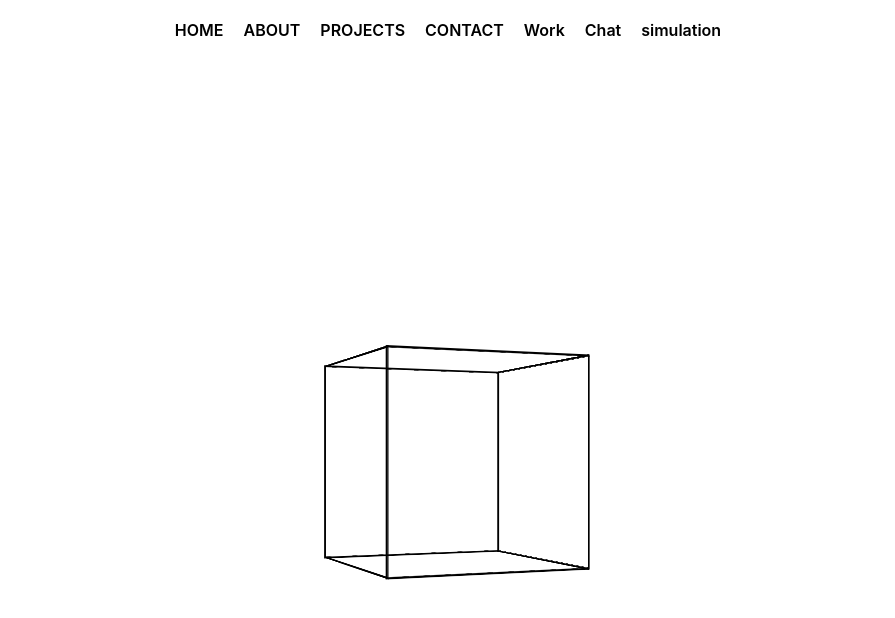
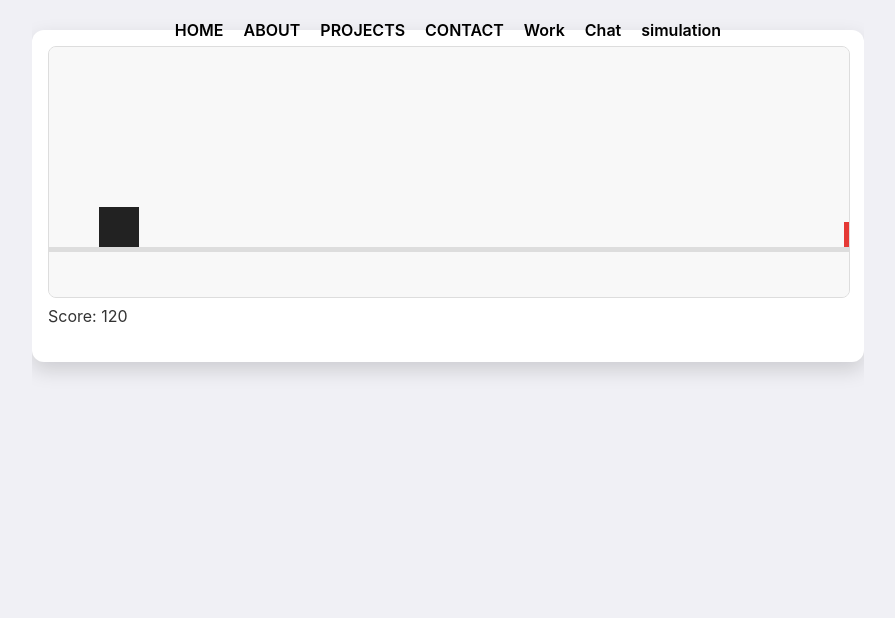
Before and after one commit to RevaLaxmi/RevaWP, a Next.js app: page /contact in a window 1280 px wide. Shown: the top 618 px of the page, without its empty margins (192-1087 px from the left). Built offline with nearby package versions, Linux system fonts and the light colour scheme; a web font is replaced by a local one.

Commit message:
first version of dino game

```diff
--- a/src/app/contact/page.tsx
+++ b/src/app/contact/page.tsx
@@ -2,7 +2,7 @@
 "use client";
 
 import React, { useState, useEffect } from "react";
-import Cube from "@/components/cube";
+import Cube from "@/components/Game";
 import SurpriseMode from "@/components/surprisemode";
 
 const ContactPage: React.FC = () => {
--- a/src/app/simulation/page.tsx
+++ b/src/app/simulation/page.tsx
@@ -1,3 +1,4 @@
+// page.tsx -> simulation
 "use client";
 
 import React from "react";
--- /dev/null
+++ b/src/components/Game.css
@@ -0,0 +1,40 @@
+body {
+  margin: 0;
+  padding: 0;
+  font-family: -apple-system, BlinkMacSystemFont, 'Segoe UI', Roboto, Helvetica, Arial, sans-serif;
+  background: #f0f0f5;
+  display: flex;
+  justify-content: center;
+  align-items: center;
+  height: 100vh;
+}
+
+.game-wrapper {
+  position: relative;
+  width: 800px;
+  height: 300px;
+  background: white;
+  border-radius: 12px;
+  box-shadow: 0 8px 20px rgba(0, 0, 0, 0.15);
+  padding: 1rem;
+}
+
+canvas {
+  display: block;
+  border-radius: 8px;
+  border: 1px solid #ddd;
+  background: #f8f8f8;
+}
+
+.hud {
+  margin-top: 0.5rem;
+  display: flex;
+  justify-content: space-between;
+  font-size: 16px;
+  color: #333;
+}
+
+.game-over {
+  color: #e53935;
+  font-weight: bold;
+}
--- /dev/null
+++ b/src/components/Game.jsx
@@ -0,0 +1,126 @@
+import React, { useRef, useEffect, useState } from 'react';
+import './Game.css';
+
+const Game = () => {
+  const canvasRef = useRef(null);
+  const [isGameOver, setGameOver] = useState(false);
+  const [score, setScore] = useState(0);
+
+  useEffect(() => {
+    const canvas = canvasRef.current;
+    const ctx = canvas.getContext('2d');
+
+    const dino = { x: 50, y: 150, width: 40, height: 40, vy: 0, jumping: false };
+    const gravity = 1.5;
+    const ground = 200;
+    let obstacles = [];
+    let gameSpeed = 5;
+    let animationId;
+
+    const jump = () => {
+      if (!dino.jumping) {
+        dino.vy = -20;
+        dino.jumping = true;
+      }
+    };
+
+    const createObstacle = () => {
+      obstacles.push({
+        x: canvas.width,
+        y: ground - 25,
+        width: 20,
+        height: 25
+      });
+    };
+
+    const reset = () => {
+      setScore(0);
+      setGameOver(false);
+      obstacles = [];
+      dino.y = ground - dino.height;
+      dino.vy = 0;
+      dino.jumping = false;
+      gameSpeed = 5;
+      animate();
+    };
+
+    const animate = () => {
+      ctx.clearRect(0, 0, canvas.width, canvas.height);
+
+      // Background
+      ctx.fillStyle = '#f8f8f8';
+      ctx.fillRect(0, 0, canvas.width, canvas.height);
+
+      // Ground
+      ctx.fillStyle = '#ddd';
+      ctx.fillRect(0, ground, canvas.width, 5);
+
+      // Dino physics
+      dino.y += dino.vy;
+      dino.vy += gravity;
+
+      if (dino.y > ground - dino.height) {
+        dino.y = ground - dino.height;
+        dino.vy = 0;
+        dino.jumping = false;
+      }
+
+      // Draw dino
+      ctx.fillStyle = '#222';
+      ctx.fillRect(dino.x, dino.y, dino.width, dino.height);
+
+      // Handle obstacles
+      if (Math.random() < 0.02) createObstacle();
+
+      for (let i = 0; i < obstacles.length; i++) {
+        const obs = obstacles[i];
+        obs.x -= gameSpeed;
+
+        // Collision detection
+        if (
+          dino.x < obs.x + obs.width &&
+          dino.x + dino.width > obs.x &&
+          dino.y < obs.y + obs.height &&
+          dino.y + dino.height > obs.y
+        ) {
+          setGameOver(true);
+          cancelAnimationFrame(animationId);
+          return;
+        }
+
+        ctx.fillStyle = '#e53935';
+        ctx.fillRect(obs.x, obs.y, obs.width, obs.height);
+      }
+
+      // Remove off-screen
+      obstacles = obstacles.filter(obs => obs.x + obs.width > 0);
+
+      // Score
+      setScore(prev => prev + 1);
+
+      // Loop
+      animationId = requestAnimationFrame(animate);
+    };
+
+    document.addEventListener('keydown', (e) => {
+      if (e.code === 'Space') jump();
+      if (e.code === 'Enter' && isGameOver) reset();
+    });
+
+    reset();
+
+    return () => cancelAnimationFrame(animationId);
+  }, [isGameOver]);
+
+  return (
+    <div className="game-wrapper">
+      <canvas ref={canvasRef} width={800} height={250}></canvas>
+      <div className="hud">
+        <span>Score: {score}</span>
+        {isGameOver && <div className="game-over">Game Over! Press Enter to Restart</div>}
+      </div>
+    </div>
+  );
+};
+
+export default Game;
--- a/src/components/NeonGridWorld.tsx
+++ b/src/components/NeonGridWorld.tsx
@@ -1,32 +1,69 @@
-//NeonGridWorld.tsx
+import React, { useEffect, useRef } from "react";
 
+const NeonGridWorld: React.FC = () => {
+  const canvasRef = useRef<HTMLCanvasElement>(null);
 
-"use client";
+  useEffect(() => {
+    const canvas = canvasRef.current;
+    if (!canvas) return;
 
-import { Canvas } from "@react-three/fiber";
-import { OrbitControls } from "@react-three/drei";
-import FloatingShapes from "./FloatingShapes";
-import Particles from "./Particles";
-import Starfield from "./Starfield"; // Add this
+    const ctx = canvas.getContext("2d");
+    if (!ctx) return;
 
+    let width = (canvas.width = window.innerWidth);
+    let height = (canvas.height = window.innerHeight);
 
+    const resizeCanvas = () => {
+      width = canvas.width = window.innerWidth;
+      height = canvas.height = window.innerHeight;
+    };
+    window.addEventListener("resize", resizeCanvas);
 
-const NeonGridWorld = () => {
+    const gridSpacing = 40;
+    let offset = 0;
+
+    const drawGrid = () => {
+      ctx.clearRect(0, 0, width, height);
+      ctx.strokeStyle = "#00ffff";
+      ctx.lineWidth = 1;
+
+      for (let y = offset % gridSpacing; y < height; y += gridSpacing) {
+        ctx.beginPath();
+        ctx.moveTo(0, y);
+        ctx.lineTo(width, y);
+        ctx.stroke();
+      }
+
+      for (let x = offset % gridSpacing; x < width; x += gridSpacing) {
+        ctx.beginPath();
+        ctx.moveTo(x, 0);
+        ctx.lineTo(x, height);
+        ctx.stroke();
+      }
+
+      offset += 0.5;
+      requestAnimationFrame(drawGrid);
+    };
+
+    drawGrid();
+
+    return () => {
+      window.removeEventListener("resize", resizeCanvas);
+    };
+  }, []);
+
   return (
-    <div style={{ height: '100vh', width: '100vw', position: 'relative', background: 'white' }}>
-      <Canvas camera={{ position: [0, 5, 10], fov: 60 }}>
-        <ambientLight intensity={0.3} />
-        <directionalLight position={[5, 5, 5]} intensity={0.8} />
-        <OrbitControls />
-        <Particles />
-        <Starfield />
-        <FloatingShapes />
-      </Canvas>
-    </div>
+    <canvas
+      ref={canvasRef}
+      style={{
+        position: "absolute",
+        top: 0,
+        left: 0,
+        zIndex: 0,
+        background: "black",
+      }}
+    />
   );
 };
 
-
-
-
 export default NeonGridWorld;
--- a/src/components/cube.css
+++ b/src/components/cube.css
@@ -6,38 +6,41 @@ body {
   overflow: hidden;
 }
 
-.cube-container {
-  perspective: 1000px;
-  width: 100%;
+.background-wrapper {
+  width: 100vw;
   height: 100vh;
-  background: rgb(255, 255, 255);
   display: flex;
   justify-content: center;
   align-items: center;
-  flex-direction: column;
 }
 
+.cube-container {
+  perspective: 1000px;
+  display: flex;
+  flex-direction: column;
+  align-items: center;
+}
+
+/* Outer cube */
 .cube {
-  width: 200px;
-  height: 200px;
+  width: 400px;
+  height: 400px;
   position: relative;
   transform-style: preserve-3d;
-  transform: rotateX(0deg) rotateY(0deg);
-  cursor: grab;
-  transition: transform 0.2s ease-out;
 }
 
 .face {
   position: absolute;
-  width: 200px;
-  height: 200px;
-  background: transparent;
-  border: 2px solid rgb(0, 0, 0);
-  backface-visibility: visible;
+  width: 400px;
+  height: 400px;
+  border: 1px solid #000000;
+  box-shadow: 0 0 5px #5c4f5e, 0 0 10px #574f56 inset;
+  opacity: 0.95;
+  transition: opacity 0.3s ease;
 }
 
-.face:hover {
-  box-shadow: 0 0 35px rgba(255, 105, 180, 1);
+.cube:hover .face {
+  opacity: 0.5;
 }
 
 .front  { transform: translateZ(100px); }
@@ -47,55 +50,85 @@ body {
 .top    { transform: rotateX(90deg) translateZ(100px); }
 .bottom { transform: rotateX(-90deg) translateZ(100px); }
 
-.cube:active {
-  cursor: grabbing;
+/* Inner small cube */
+.small-cube {
+  width: 100px;
+  height: 100px;
+  position: absolute;
+  top: 50%;
+  left: 50%;
+  transform-style: preserve-3d;
+  transform: translate(-50%, -50%);
 }
 
+.small-cube .face {
+  width: 100px;
+  height: 100px;
+  background: #ffffff;
+  opacity: 0.8;
+}
+
+.small-cube .front  { transform: translateZ(50px); }
+.small-cube .back   { transform: rotateY(180deg) translateZ(50px); }
+.small-cube .left   { transform: rotateY(-90deg) translateZ(50px); }
+.small-cube .right  { transform: rotateY(90deg) translateZ(50px); }
+.small-cube .top    { transform: rotateX(90deg) translateZ(50px); }
+.small-cube .bottom { transform: rotateX(-90deg) translateZ(50px); }
+
+
+
+
+
+
+
+
+
+
+
+
+
+/* Quote box */
 .quote-box {
   max-width: 420px;
   padding: 1.5rem;
-  background: rgba(255, 255, 255, 0.08);
-  border: 1px solid rgba(255, 255, 255, 0.2);
+  background: #f7f7f7;
+  border: 1px solid #ccc;
   border-radius: 16px;
-  box-shadow: 0 8px 40px rgba(255, 255, 255, 0.12);
+  box-shadow: 0 2px 5px rgba(0, 0, 0, 0.1);
   text-align: center;
   animation: fadeIn 0.6s ease-out forwards;
-  backdrop-filter: blur(10px);
-  color: #fff;
+  color: #111;
 }
 
 .quote-message {
   font-size: 1.6rem;
   margin-bottom: 1rem;
   font-weight: bold;
-  color: #ffccd5;
+  color: #000;
 }
 
 .quote-explanation {
   font-size: 1rem;
-  color: #eee;
+  color: #333;
   line-height: 1.5;
   margin-bottom: 1rem;
 }
 
 .retry-button {
-  background: transparent;
-  color: #ff69b4;
-  border: 2px solid #ff69b4;
-  padding: 0.5rem 1.2rem;
+  background: #000;
+  color: #fff;
+  border: none;
+  padding: 0.6rem 1.4rem;
   border-radius: 999px;
   font-size: 1rem;
-  font-family: 'Chakra Petch', sans-serif;
+  transition: all 0.3s ease;
   cursor: pointer;
-  transition: all 0.3s ease;
 }
 
 .retry-button:hover {
-  background: #ff69b4;
-  color: white;
-  box-shadow: 0 0 10px #ff69b4;
+  background: #333;
+  box-shadow: 0 0 5px rgba(0,0,0,0.2);
 }
-
 
 @keyframes fadeIn {
   from {
@@ -107,22 +140,3 @@ body {
     transform: translateY(0);
   }
 }
-
-
-
-
-.enter-button {
-  margin-top: 12px;
-  padding: 10px 16px;
-  background: #00ffff;
-  color: black;
-  border: none;
-  border-radius: 8px;
-  cursor: pointer;
-  font-weight: bold;
-  transition: background 0.3s;
-}
-
-.enter-button:hover {
-  background: #00bfbf;
-}
--- a/src/components/cube.tsx
+++ b/src/components/cube.tsx
@@ -3,7 +3,6 @@
 import React, { useEffect, useRef, useState } from "react";
 import "./cube.css";
 import { gsap } from "gsap";
-import NeonGridWorld from "./NeonGridWorld"; // ✅ Import your 3D world
 
 const quotes = [
   {
@@ -50,19 +49,24 @@ const quotes = [
 
 const Cube: React.FC = () => {
   const cubeRef = useRef<HTMLDivElement>(null);
+  const smallCubeRef = useRef<HTMLDivElement>(null);
   const rotation = useRef({ x: 0, y: 0 });
   const autoRotate = useRef(true);
   const animationFrameId = useRef<number>();
   const [selectedQuote, setSelectedQuote] = useState<{ message: string; explanation: string } | null>(null);
-  const [worldEntered, setWorldEntered] = useState(false); // ✅ Controls entry into 3D world
 
   useEffect(() => {
+    // Set initial diamond angle for outer cube (diamond shape)
+    rotation.current.x = 45;
+    rotation.current.y = 45;
+
+    // Outer cube continuous rotation loop with diamond base angle
     const rotateCube = () => {
       if (autoRotate.current && cubeRef.current) {
-        rotation.current.y += 0.2;
+        rotation.current.y += 0.3;
         gsap.set(cubeRef.current, {
+          rotateX: rotation.current.x,
           rotateY: rotation.current.y,
-          rotateX: rotation.current.x,
         });
       }
       animationFrameId.current = requestAnimationFrame(rotateCube);
@@ -70,10 +74,23 @@ const Cube: React.FC = () => {
 
     animationFrameId.current = requestAnimationFrame(rotateCube);
 
+    // Inner small cube continuous spin with GSAP (normal orientation)
+    if (smallCubeRef.current) {
+      gsap.to(smallCubeRef.current, {
+        rotateX: "+=360",
+        rotateY: "+=360",
+        duration: 20,
+        ease: "none",
+        repeat: -1,
+      });
+    }
+
     return () => {
       if (animationFrameId.current) cancelAnimationFrame(animationFrameId.current);
+      gsap.killTweensOf(smallCubeRef.current);
     };
   }, []);
+
 
   const handleCubeClick = () => {
     if (!cubeRef.current) return;
@@ -101,20 +118,26 @@ const Cube: React.FC = () => {
     });
   };
 
-  const handleEnterWorld = () => {
-    setWorldEntered(true);
-  };
-
   const handleRetry = () => {
     setSelectedQuote(null);
     autoRotate.current = true;
   };
 
-
   return (
+    <div className="background-wrapper">
       <div className="cube-container">
         {!selectedQuote && (
           <div className="cube" ref={cubeRef} onClick={handleCubeClick}>
+            {/* Outer big cube faces */}
+            <div className="face front"></div>
+            <div className="face back"></div>
+            <div className="face left"></div>
+            <div className="face right"></div>
+            <div className="face top"></div>
+            <div className="face bottom"></div>
+
+            {/* Inner small cube with its own ref */}
+            <div className="small-cube" ref={smallCubeRef}>
               <div className="face front"></div>
               <div className="face back"></div>
               <div className="face left"></div>
@@ -122,17 +145,25 @@ const Cube: React.FC = () => {
               <div className="face top"></div>
               <div className="face bottom"></div>
             </div>
+          </div>
         )}
 
         {selectedQuote && (
           <div className="quote-box">
             <h2 className="quote-message">{selectedQuote.message}</h2>
             <p className="quote-explanation">{selectedQuote.explanation}</p>
-          <button className="retry-button" onClick={handleRetry}>↻ New Quote</button>
+            <button className="retry-button" onClick={handleRetry}>
+              ↻ New Quote
+            </button>
           </div>
         )}
+      </div>
     </div>
   );
 };
 
+
+
+
+
 export default Cube;
```
Lines whose indentation alone changed are shown as unchanged.
